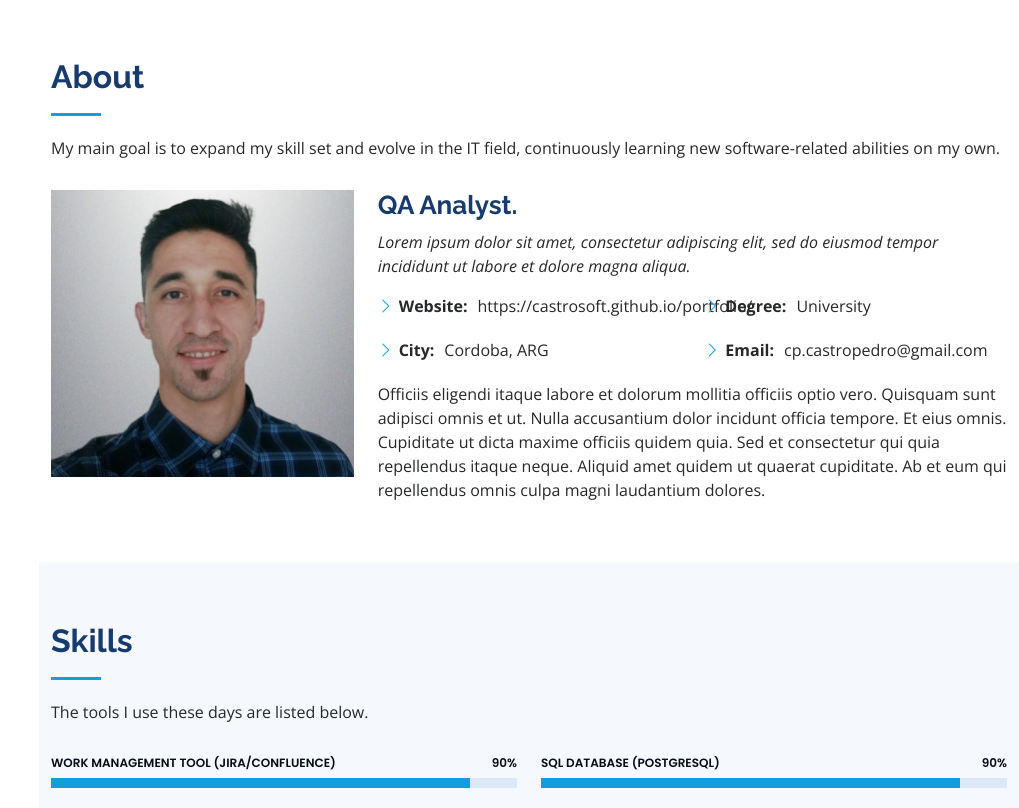
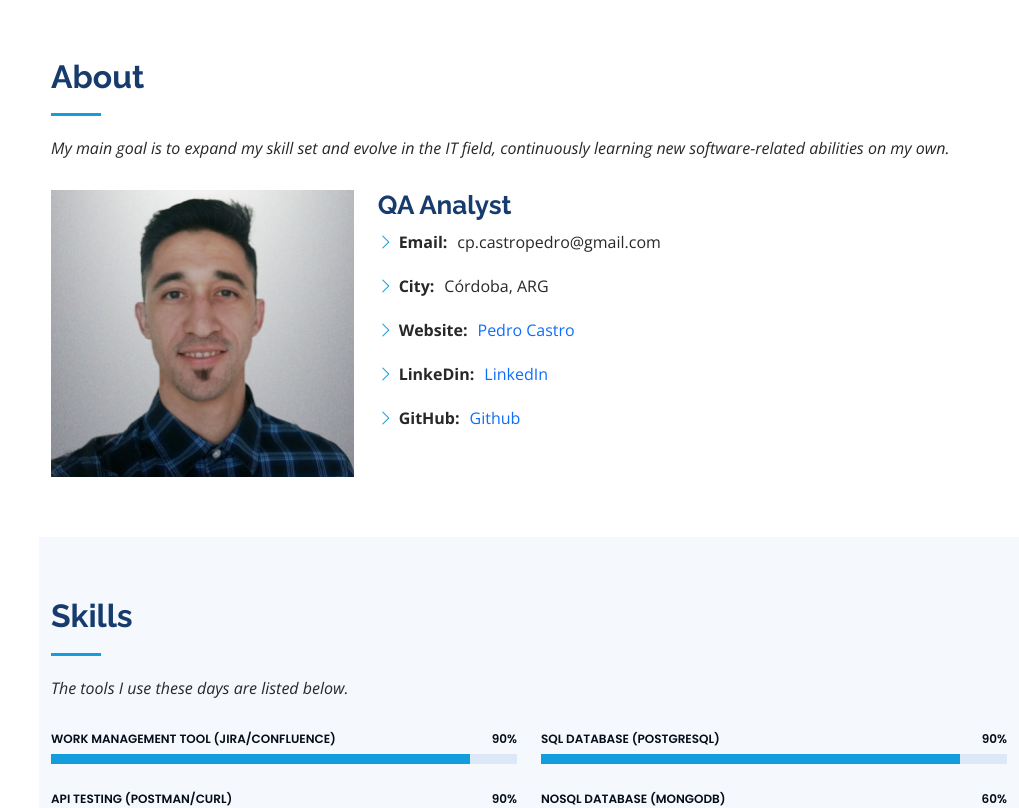
Before and after one commit to castrosoft/portfolio, an Angular app: page / in a window 1280 px wide. Shown: the part 802-1610 px from the top of the page, without its empty margins (261-1280 px from the left). Built offline with nearby package versions, Linux system fonts and the light colour scheme.

Commit message:
Termino el About component y otras cositas

```diff
--- a/src/app/about/about.component.html
+++ b/src/app/about/about.component.html
@@ -4,7 +4,7 @@
 
       <div class="section-title">
         <h2>About</h2>
-        <p>My main goal is to expand my skill set and evolve in the IT field, continuously learning new software-related abilities on my own.</p>
+        <p class="fst-italic">My main goal is to expand my skill set and evolve in the IT field, continuously learning new software-related abilities on my own.</p>
       </div>
 
       <div class="row">
@@ -12,32 +12,19 @@
           <img src="assets/img/profile-img.jpg" class="img-fluid" alt="">
         </div>
         <div class="col-lg-8 pt-4 pt-lg-0 content" data-aos="fade-left">
-          <h3>QA Analyst.</h3>
-          <p class="fst-italic">
-            Lorem ipsum dolor sit amet, consectetur adipiscing elit, sed do eiusmod tempor incididunt ut labore et
-            dolore
-            magna aliqua.
-          </p>
+          <h3>QA Analyst</h3>
+
           <div class="row" *ngFor="let info of personalInformation" >
             <div class="col-lg-6">
               <ul>
-                <li><i class="bi bi-chevron-right"></i> <strong>Website:</strong> <span>{{ info.website }}</span></li>
+                <li><i class="bi bi-chevron-right"></i> <strong>Email:</strong> <span>{{ info.email }}</span></li>
                 <li><i class="bi bi-chevron-right"></i> <strong>City:</strong> <span>{{ info.city }}</span></li>
-              </ul>
-            </div>
-            <div class="col-lg-6">
-              <ul>
-                <li><i class="bi bi-chevron-right"></i> <strong>Degree:</strong> <span>{{ info.degree }}</span></li>
-                <li><i class="bi bi-chevron-right"></i> <strong>Email:</strong> <span>{{ info.phEmailone }}</span></li>
+                <li><i class="bi bi-chevron-right"></i> <strong>Website:</strong> <span> <a href="{{ info.website }}" class="link-primary">Pedro Castro</a> </span></li>
+                <li><i class="bi bi-chevron-right"></i> <strong>LinkeDin:</strong> <span> <a href="{{ info.linkedin }}" class="link-primary">LinkedIn</a> </span></li>
+                <li><i class="bi bi-chevron-right"></i> <strong>GitHub:</strong> <span> <a href="{{ info.github }}" class="link-primary">Github</a> </span></li>
               </ul>
             </div>
           </div>
-          <p>
-            Officiis eligendi itaque labore et dolorum mollitia officiis optio vero. Quisquam sunt adipisci omnis et
-            ut. Nulla accusantium dolor incidunt officia tempore. Et eius omnis.
-            Cupiditate ut dicta maxime officiis quidem quia. Sed et consectetur qui quia repellendus itaque neque.
-            Aliquid amet quidem ut quaerat cupiditate. Ab et eum qui repellendus omnis culpa magni laudantium dolores.
-          </p>
         </div>
       </div>
 
--- a/src/app/about/about.component.ts
+++ b/src/app/about/about.component.ts
@@ -10,10 +10,10 @@ export class AboutComponent implements OnInit {
   // personalInformation2: string = "01 Jan 1900";
   personalInformation: any[] = [{
     "website": "https://castrosoft.github.io/portfolio/",
-    "city": "Cordoba, ARG",
-    "degree": "University",
-    "phEmailone": "cp.castropedro@gmail.com",
-    "freelance": "Available"
+    "city": "Córdoba, ARG",
+    "email": "cp.castropedro@gmail.com",
+    "linkedin": "https://www.linkedin.com/in/cp-castropedro/",
+    "github": "https://github.com/castrosoft"
   }];
 
   constructor() { }
--- a/src/app/resume/resume.component.html
+++ b/src/app/resume/resume.component.html
@@ -4,7 +4,7 @@
 
       <div class="section-title">
         <h2>Resume</h2>
-        <p>I have got 4+ years of experience in IT as a QA Analyst.</p>
+        <p class="fst-italic">I have got 4+ years of experience in IT as a QA Analyst.</p>
       </div>
 
       <div class="row">
--- a/src/app/skills/skills.component.html
+++ b/src/app/skills/skills.component.html
@@ -4,7 +4,7 @@
 
       <div class="section-title">
         <h2>Skills</h2>
-        <p>The tools I use these days are listed below.</p>
+        <p class="fst-italic">The tools I use these days are listed below.</p>
       </div>
 
       <div class="row skills-content" *ngFor="let abil of skills">
--- a/src/index.html
+++ b/src/index.html
@@ -27,7 +27,6 @@
         <li><a href="#about" class="nav-link scrollto"><i class="bx bx-user"></i> <span>About</span></a></li>
         <li><a href="#skills" class="nav-link scrollto"><i class="bx bx-cog"></i> <span>Skills</span></a></li>
         <li><a href="#resume" class="nav-link scrollto"><i class="bx bx-file-blank"></i> <span>Resume</span></a></li>
-        <li><a href="#contact" class="nav-link scrollto"><i class="bx bx-envelope"></i> <span>Contact</span></a></li>
       </ul>
     </nav><!-- .nav-menu -->
   </div>
```
